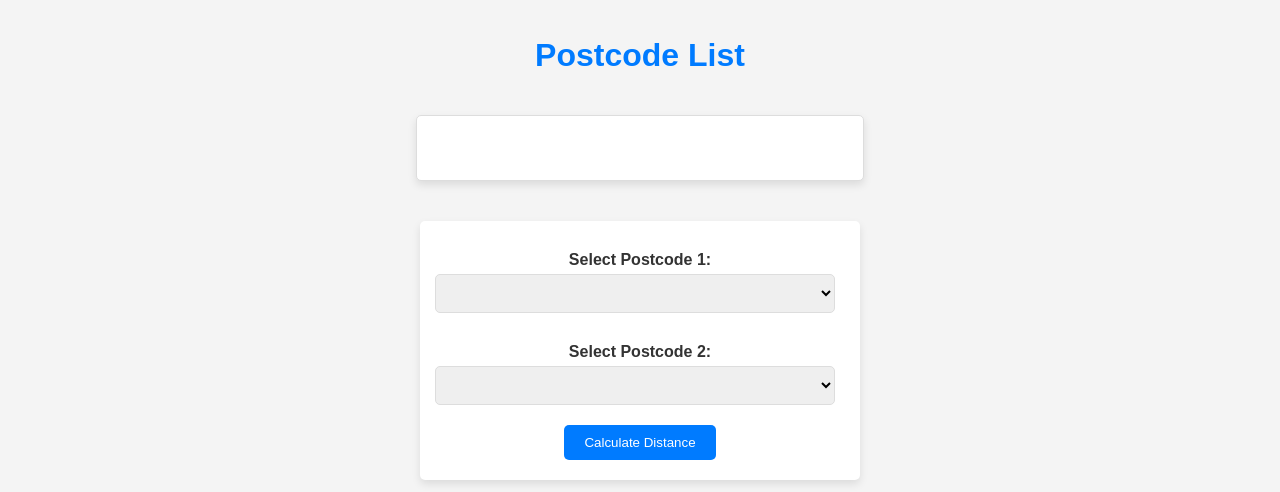
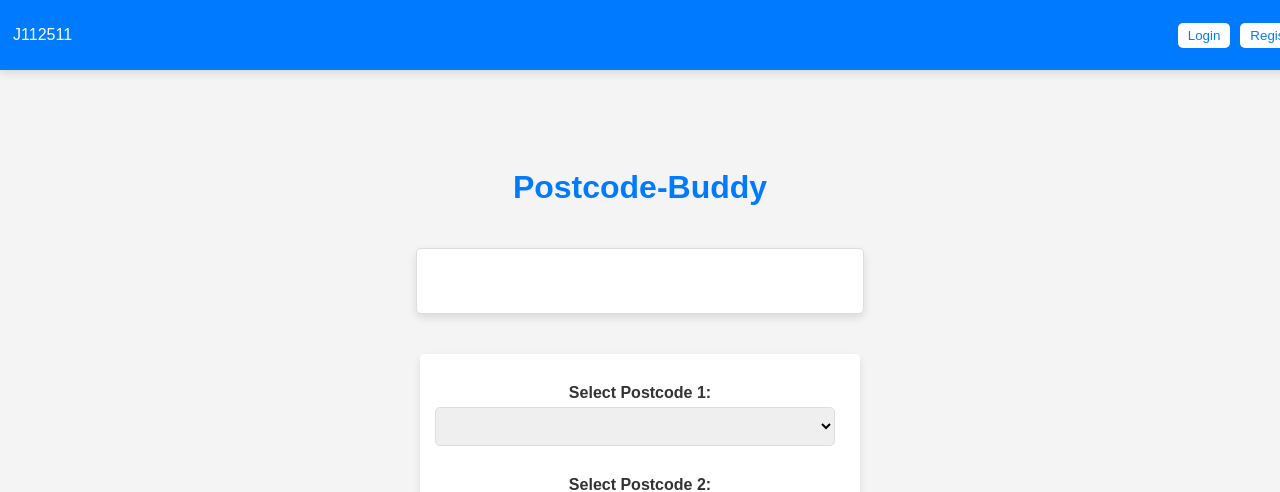
Before and after one commit to Snazzynuhu/postcode-buddy, a PHP site: page / in a window 1280 px wide. Shown: the top 492 px of the page. Run offline with PHP 8.4, Linux system fonts and the light colour scheme; lists and menus that the app fills with data are empty.

Commit message:
included login and register feature

```diff
--- a/index.html
+++ b/index.html
@@ -9,7 +9,18 @@
     <script src="postcodesFunc.js" defer></script>
   </head>
   <body>
+      <!-- <h1>Postcode List</h1> -->
+      <nav class="navbar">
         <h1>Postcode List</h1>
+        <div class="navbar-left">
+          <p>J112511</p>
+        </div>
+        <div class="navbar-right">
+          <button id="loginBtn">Login</button>
+          <button id="registerBtn">Register</button>
+        </div>
+      </nav>
+      <h1>Postcode-Buddy</h1>
 <div>
   <ul id="postcodeList" class="postcode-list">
 
@@ -23,6 +34,7 @@
       </form>
       <p id="distance-result"></p>
 
+      <div id="loginOverlay" class="overlay" style="display:none;">
         <div id="loginSection" class="form-section">
           <h2>Login</h2>
           <form id="loginForm">
@@ -33,6 +45,21 @@
             <button type="submit">Login</button>
           </form>
           <div id="loginMessage" class="message"></div>
+        </div>
+        </div>
+
+        <div id="registerOverlay" class="overlay" style="display:none;">
+          <div id="registerSection" class="form-section">
+            <h2>Register</h2>
+            <form id="registerForm">
+              <label for="registerUsername">Username:</label>
+              <input type="text" id="registerUsername" name="username" required />
+              <label for="registerPassword">Password:</label>
+              <input type="password" id="registerPassword" name="password" required />
+              <button type="submit">Register</button>
+            </form>
+            <div id="registerMessage" class="message"></div>
+          </div>
         </div>
 
       <div id="postcodeSection" class="form-section" style="display: none">
--- a/index.js
+++ b/index.js
@@ -10,6 +10,33 @@ document.addEventListener("DOMContentLoaded", function() {
     const loginMessageDiv = document.getElementById('loginMessage');
     const loginSection = document.getElementById('loginSection');
     const postcodeSection = document.getElementById('postcodeSection');
+    const loginBtn = document.getElementById('loginBtn');
+    const registerBtn = document.getElementById('registerBtn');
+    const registerSection = document.getElementById('registerSection');
+    const loginOverlay = document.getElementById('loginOverlay');
+    const registerOverlay = document.getElementById('registerOverlay');
+    const closeLoginOverlay = document.getElementById('closeLoginOverlay');
+    const closeRegisterOverlay = document.getElementById('closeRegisterOverlay');
+
+    loginBtn.addEventListener('click', () => {
+        loginOverlay.style.display = 'flex';
+      });
+
+      registerBtn.addEventListener('click', () => {
+        registerOverlay.style.display = 'flex';
+      });
+
+      loginOverlay.addEventListener('click', (e) => {
+        if (e.target === loginOverlay) {
+          loginOverlay.style.display = 'none';
+        }
+      });
+
+      registerOverlay.addEventListener('click', (e) => {
+        if (e.target === registerOverlay) {
+          registerOverlay.style.display = 'none';
+        }
+      });
 
     let isLoggedIn = false;
 
--- a/style.css
+++ b/style.css
@@ -9,6 +9,48 @@ body {
     align-items: center;
     justify-content: center;
     min-height: 100vh;
+}
+
+.navbar {
+    width: 100%;
+    background-color: #007BFF;
+    color: white;
+    display: flex;
+    justify-content: space-between;
+    align-items: center;
+    padding: 10px 20px;
+    padding-left: 30px;
+    box-shadow: 0 4px 8px rgba(0,0,0,0.1);
+    position: fixed;
+    top: 0;
+    left: 0;
+}
+
+.navbar h1 {
+    margin: 0;
+    font-size: 1.5em;
+}
+
+.navbar-right {
+    display: flex;
+    gap: 10px;
+}
+.navbar-left {
+    position: relative;
+    left: -50%;
+}
+
+.navbar-right button {
+    background-color: white;
+    color: #007BFF;
+    border: none;
+    padding: 5px 10px;
+    border-radius: 5px;
+    cursor: pointer;
+}
+
+.navbar-right button:hover {
+    background-color: #ddd;
 }
 
 
@@ -30,7 +72,7 @@ ul.postcode-list {
     box-shadow: 0 4px 8px rgba(0,0,0,0.1);
     column-count: 2;
     column-gap: 20px;
-    overflow-y: auto; /
+    overflow-y: auto;
 }
 
 li {
@@ -217,3 +259,25 @@ strong {
     margin-top: 10px;
     color: red;
 }
+
+.overlay {
+    position: fixed;
+    top: 0;
+    left: 0;
+    width: 100%;
+    height: 100%;
+    background: rgba(0, 0, 0, 0.6);
+    display: flex;
+    justify-content: center;
+    align-items: center;
+    z-index: 1000;
+}
+
+.overlay .form-section {
+    background: #fff;
+    padding: 20px;
+    border-radius: 5px;
+    box-shadow: 0 4px 8px rgba(0,0,0,0.1);
+    width: 100%;
+    max-width: 400px;
+}
```
Lines whose indentation alone changed are shown as unchanged.
